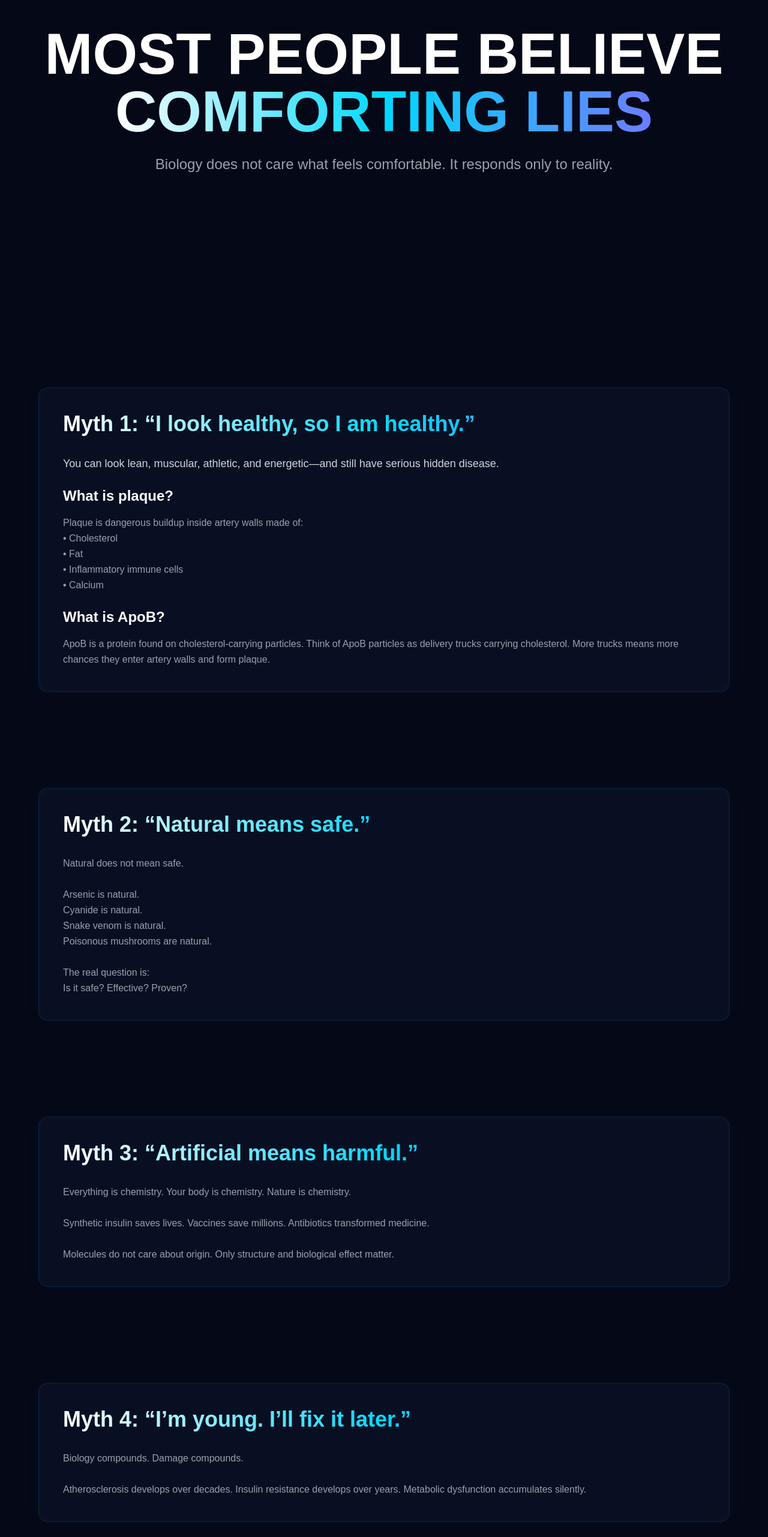
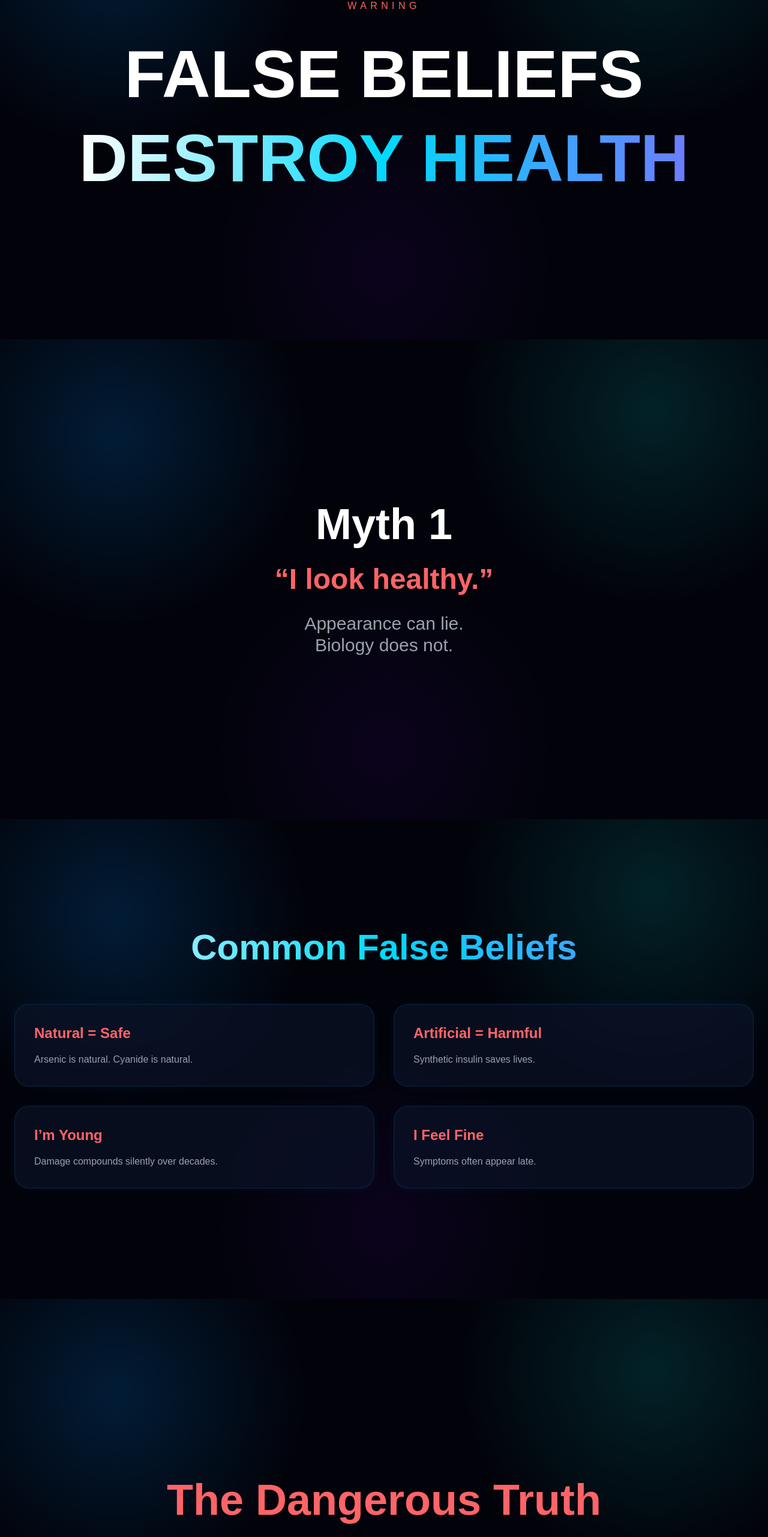
Before and after one commit to Yuvaakaarthikheshwaran/longevity-protocol, a Next.js app: page /myths in a window 1280 px wide. Shown: the part 234-2797 px from the top of the page at 60% size. Built offline with nearby package versions, Linux system fonts and the light colour scheme.

Commit message:
Refactor MythsPage layout and content structure

```diff
--- a/app/myths/page.tsx
+++ b/app/myths/page.tsx
@@ -4,177 +4,123 @@ import { motion } from "framer-motion";
 
 export default function MythsPage() {
   return (
-    <main className="min-h-screen bg-[#050816] text-white">
-      {/* HERO */}
+    <main className="min-h-screen text-white overflow-x-hidden relative">
+      {/* SCREEN 1 */}
       <section className="min-h-screen flex items-center justify-center px-6 text-center">
         <motion.div
-          initial={{ opacity: 0, y: 60 }}
-          animate={{ opacity: 1, y: 0 }}
-          transition={{ duration: 1 }}
+          initial={{ opacity: 0 }}
+          animate={{ opacity: 1 }}
+          transition={{ duration: 2 }}
         >
-          <h1 className="text-5xl md:text-8xl font-bold mb-6">
-            MOST PEOPLE BELIEVE{" "}
-            <span className="gradient-text">COMFORTING LIES</span>
+          <p className="text-red-400 tracking-[0.4em] uppercase mb-8">
+            WARNING
+          </p>
+
+          <h1 className="text-5xl md:text-[7rem] font-black leading-tight">
+            FALSE BELIEFS
+            <br />
+            <span className="gradient-text">DESTROY HEALTH</span>
           </h1>
+        </motion.div>
+      </section>
 
-          <p className="text-gray-400 max-w-4xl mx-auto text-lg md:text-2xl">
-            Biology does not care what feels comfortable.
-            It responds only to reality.
+      {/* SCREEN 2 */}
+      <section className="min-h-screen flex items-center justify-center px-6 text-center">
+        <motion.div
+          initial={{ opacity: 0, y: 80 }}
+          whileInView={{ opacity: 1, y: 0 }}
+        >
+          <h2 className="text-4xl md:text-7xl font-bold mb-8">
+            Myth 1
+          </h2>
+
+          <p className="text-3xl md:text-5xl text-red-400 font-bold mb-8">
+            “I look healthy.”
+          </p>
+
+          <p className="text-xl md:text-3xl text-gray-400">
+            Appearance can lie.
+            <br />
+            Biology does not.
           </p>
         </motion.div>
       </section>
 
-      {/* MYTH 1 */}
-      <section className="py-20 px-6">
-        <div className="max-w-6xl mx-auto card-bg rounded-2xl p-10">
-          <h2 className="text-4xl font-bold mb-8 gradient-text">
-            Myth 1: “I look healthy, so I am healthy.”
+      {/* SCREEN 3 */}
+      <section className="min-h-screen flex items-center justify-center px-6">
+        <div className="max-w-7xl w-full">
+          <h2 className="text-4xl md:text-6xl font-bold text-center mb-16 gradient-text">
+            Common False Beliefs
           </h2>
 
-          <p className="text-gray-300 text-lg mb-6">
-            You can look lean, muscular, athletic, and energetic—and still have serious hidden disease.
-          </p>
+          <div className="grid md:grid-cols-2 gap-8">
+            <div className="card-bg rounded-3xl p-8">
+              <h3 className="text-2xl font-bold mb-4 text-red-400">
+                Natural = Safe
+              </h3>
+              <p className="text-gray-400">
+                Arsenic is natural. Cyanide is natural.
+              </p>
+            </div>
 
-          <h3 className="text-2xl font-bold mb-4">What is plaque?</h3>
+            <div className="card-bg rounded-3xl p-8">
+              <h3 className="text-2xl font-bold mb-4 text-red-400">
+                Artificial = Harmful
+              </h3>
+              <p className="text-gray-400">
+                Synthetic insulin saves lives.
+              </p>
+            </div>
 
-          <p className="text-gray-400 leading-relaxed mb-6">
-            Plaque is dangerous buildup inside artery walls made of:
-            <br />• Cholesterol
-            <br />• Fat
-            <br />• Inflammatory immune cells
-            <br />• Calcium
-          </p>
+            <div className="card-bg rounded-3xl p-8">
+              <h3 className="text-2xl font-bold mb-4 text-red-400">
+                I’m Young
+              </h3>
+              <p className="text-gray-400">
+                Damage compounds silently over decades.
+              </p>
+            </div>
 
-          <h3 className="text-2xl font-bold mb-4">What is ApoB?</h3>
-
-          <p className="text-gray-400 leading-relaxed">
-            ApoB is a protein found on cholesterol-carrying particles.
-            Think of ApoB particles as delivery trucks carrying cholesterol.
-            More trucks means more chances they enter artery walls and form plaque.
-          </p>
+            <div className="card-bg rounded-3xl p-8">
+              <h3 className="text-2xl font-bold mb-4 text-red-400">
+                I Feel Fine
+              </h3>
+              <p className="text-gray-400">
+                Symptoms often appear late.
+              </p>
+            </div>
+          </div>
         </div>
       </section>
 
-      {/* MYTH 2 */}
-      <section className="py-20 px-6">
-        <div className="max-w-6xl mx-auto card-bg rounded-2xl p-10">
-          <h2 className="text-4xl font-bold mb-8 gradient-text">
-            Myth 2: “Natural means safe.”
+      {/* SCREEN 4 */}
+      <section className="min-h-screen flex items-center justify-center px-6 text-center">
+        <motion.div initial={{ opacity: 0 }} whileInView={{ opacity: 1 }}>
+          <h2 className="text-4xl md:text-7xl font-bold mb-8 text-red-400">
+            The Dangerous Truth
           </h2>
 
-          <p className="text-gray-400 leading-relaxed">
-            Natural does not mean safe.
-            <br /><br />
-            Arsenic is natural.
-            <br />Cyanide is natural.
-            <br />Snake venom is natural.
-            <br />Poisonous mushrooms are natural.
-            <br /><br />
-            The real question is:
-            <br />Is it safe? Effective? Proven?
+          <p className="text-xl md:text-3xl text-gray-400 max-w-4xl mx-auto leading-relaxed">
+            Humans prefer comfort.
+            <br />
+            Biology only obeys reality.
           </p>
-        </div>
+        </motion.div>
       </section>
 
-      {/* MYTH 3 */}
-      <section className="py-20 px-6">
-        <div className="max-w-6xl mx-auto card-bg rounded-2xl p-10">
-          <h2 className="text-4xl font-bold mb-8 gradient-text">
-            Myth 3: “Artificial means harmful.”
+      {/* SCREEN 5 */}
+      <section className="min-h-screen flex items-center justify-center px-6 text-center">
+        <motion.div initial={{ opacity: 0 }} whileInView={{ opacity: 1 }}>
+          <h2 className="text-5xl md:text-8xl font-bold gradient-text leading-tight mb-8">
+            TRUTH
+            <br />
+            FIRST
           </h2>
 
-          <p className="text-gray-400 leading-relaxed">
-            Everything is chemistry.
-            Your body is chemistry.
-            Nature is chemistry.
-            <br /><br />
-            Synthetic insulin saves lives.
-            Vaccines save millions.
-            Antibiotics transformed medicine.
-            <br /><br />
-            Molecules do not care about origin.
-            Only structure and biological effect matter.
+          <p className="text-gray-400 text-2xl">
+            comfort later.
           </p>
-        </div>
-      </section>
-
-      {/* MYTH 4 */}
-      <section className="py-20 px-6">
-        <div className="max-w-6xl mx-auto card-bg rounded-2xl p-10">
-          <h2 className="text-4xl font-bold mb-8 gradient-text">
-            Myth 4: “I’m young. I’ll fix it later.”
-          </h2>
-
-          <p className="text-gray-400 leading-relaxed">
-            Biology compounds.
-            Damage compounds.
-            <br /><br />
-            Atherosclerosis develops over decades.
-            Insulin resistance develops over years.
-            Metabolic dysfunction accumulates silently.
-          </p>
-        </div>
-      </section>
-
-      {/* MYTH 5 */}
-      <section className="py-20 px-6">
-        <div className="max-w-6xl mx-auto card-bg rounded-2xl p-10">
-          <h2 className="text-4xl font-bold mb-8 gradient-text">
-            Myth 5: “If I feel fine, everything is fine.”
-          </h2>
-
-          <p className="text-gray-400 leading-relaxed">
-            Some of the deadliest diseases are silent.
-            <br /><br />
-            High blood pressure often has no symptoms.
-            Plaque buildup often has no symptoms.
-            Prediabetes often has no symptoms.
-          </p>
-        </div>
-      </section>
-
-      {/* MYTH 6 */}
-      <section className="py-20 px-6">
-        <div className="max-w-6xl mx-auto card-bg rounded-2xl p-10">
-          <h2 className="text-4xl font-bold mb-8 gradient-text">
-            Myth 6: “Supplements can replace lifestyle.”
-          </h2>
-
-          <p className="text-gray-400 leading-relaxed">
-            Biggest impact:
-            <br />1. Sleep
-            <br />2. Exercise
-            <br />3. Nutrition
-            <br />4. Body composition
-            <br />5. Stress management
-            <br />6. Supplements
-          </p>
-        </div>
-      </section>
-
-      {/* FINAL */}
-      <section className="py-24 px-6">
-        <div className="max-w-6xl mx-auto card-bg rounded-2xl p-12">
-          <h2 className="text-4xl font-bold mb-8 gradient-text">
-            Final Reality
-          </h2>
-
-          <p className="text-gray-300 text-lg leading-relaxed">
-            Humans evolved to survive, not to perceive truth.
-            <br /><br />
-            We rationalize comfort.
-            We defend comforting lies.
-            We reject uncomfortable truths.
-            <br /><br />
-            But biology does not care.
-            <br /><br />
-            Cells obey chemistry.
-            Arteries obey physics.
-            Metabolism obeys biology.
-            <br /><br />
-            Longevity begins when belief stops and reality starts.
-          </p>
-        </div>
+        </motion.div>
       </section>
     </main>
   );
```
